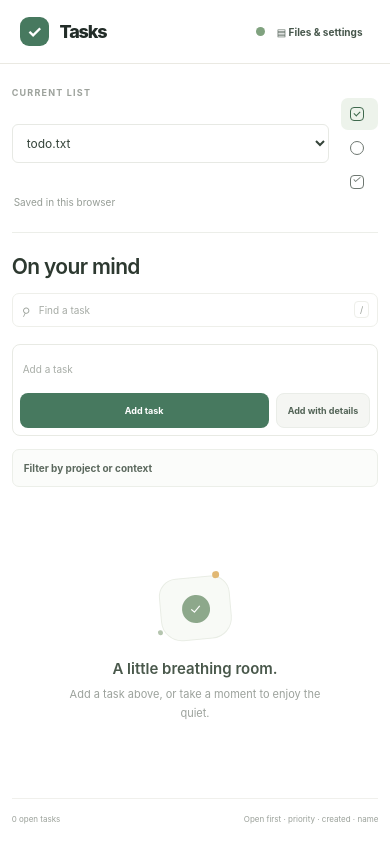
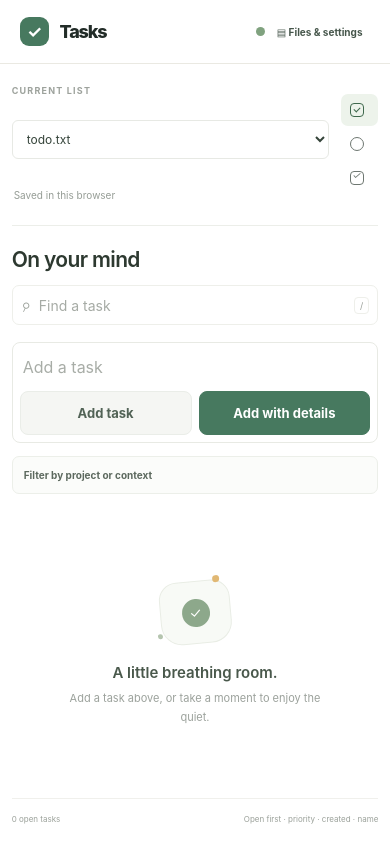
Before and after one commit to dthigpen/todo.txt-web, a Preact app: page / in a window 390 px wide. Built offline with nearby package versions, Linux system fonts and the light colour scheme.

Commit message:
Update font size and new task UI

```diff
--- a/src/ui/styles.css
+++ b/src/ui/styles.css
@@ -2032,6 +2032,56 @@ body {
   }
 
   .quick-add .details-add {
-    flex: 0 0 auto;
-  }
-}
+    flex: 1;
+  }
+}
+
+@media (max-width: 720px) {
+  .task-title {
+    font-size: 15px;
+  }
+
+  .task-chip,
+  .created-date {
+    font-size: 11px;
+  }
+
+  .search-box {
+    min-height: 40px;
+  }
+
+  .search-box input {
+    font-size: 14px;
+  }
+
+  .quick-add {
+    min-height: 60px;
+  }
+
+  .quick-add input {
+    font-size: 16px;
+  }
+
+  .quick-add .button {
+    min-height: 44px;
+    font-size: 13px;
+  }
+
+  .quick-add .button-primary {
+    color: #526356;
+    background: #f5f6f3;
+    border: 1px solid #eaede8;
+  }
+
+  .quick-add .details-add {
+    color: white;
+    background: var(--green);
+    border: 1px solid var(--green);
+  }
+
+  .dialog input,
+  .dialog select,
+  .dialog textarea {
+    font-size: 16px;
+  }
+}
```
